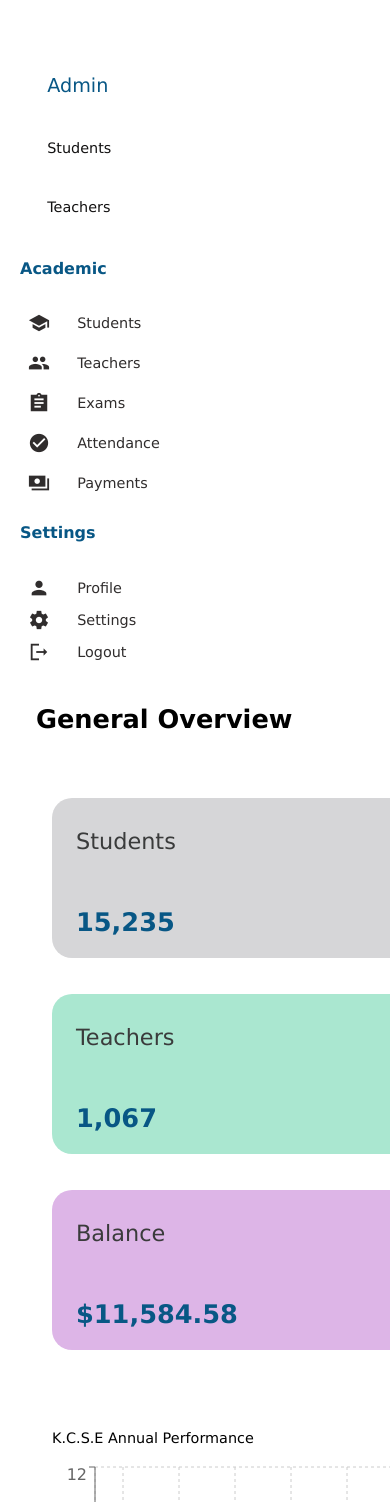
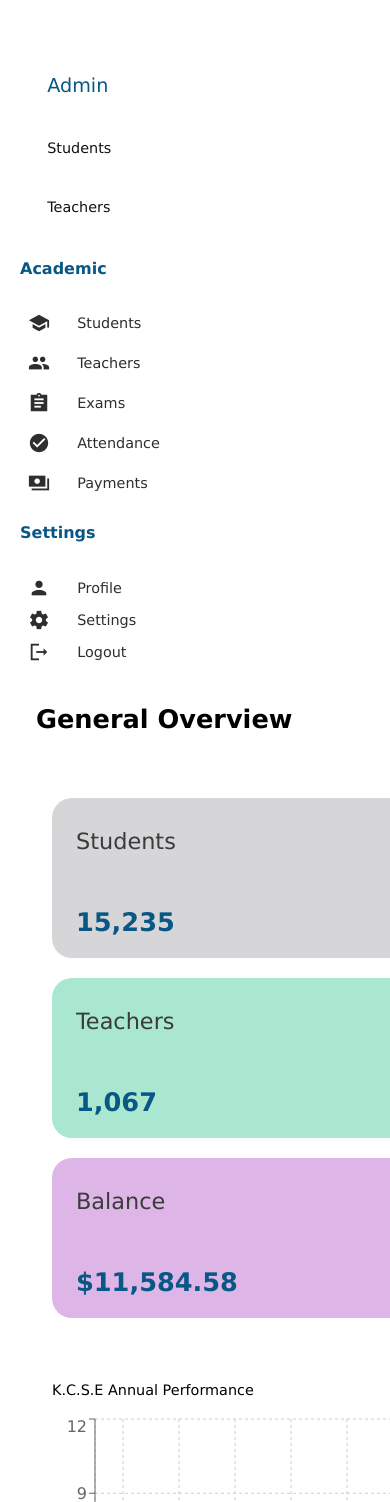
Before and after one commit to Ronn-code/admin-school-system, a React (Vite) app: page / in a window 390 px wide. Shown: the top 1502 px of the page. Built offline with nearby package versions, Linux system fonts and the light colour scheme.

Commit message:
Updated responsiveness for 768px and checked small devices

```diff
--- a/index.html
+++ b/index.html
@@ -2,7 +2,7 @@
 <html lang="en">
   <head>
     <meta charset="UTF-8" />
-    <meta name="viewport" content="width=device-width, initial-scale=1.0" />
+    <meta name="viewport" content="width=device-width, initial-scale=1.0"/>
 
     <link rel="icon" type="image/svg+xml" href="/vite.svg" />
     <link rel="preconnect" href="https://fonts.googleapis.com">
--- a/src/index.css
+++ b/src/index.css
@@ -373,8 +373,8 @@
   .main-top .students,
   .main-top .teachers,
   .main-top .balance {
-    width: 90%;
-    margin: 0 auto 1rem auto;
+    width: 60%;
+    margin-left: 1rem;
   }
 
   .student-top,
```
